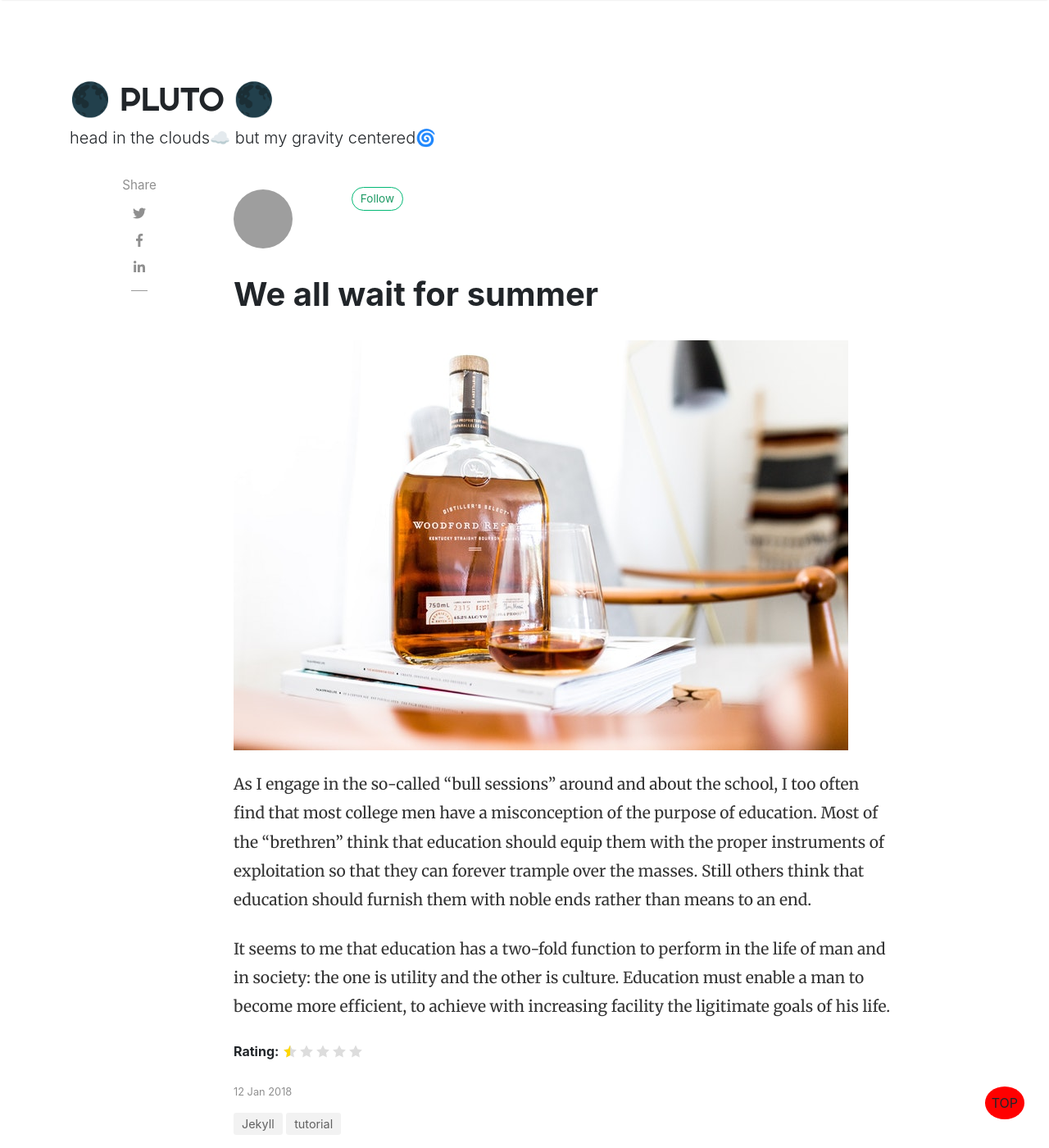
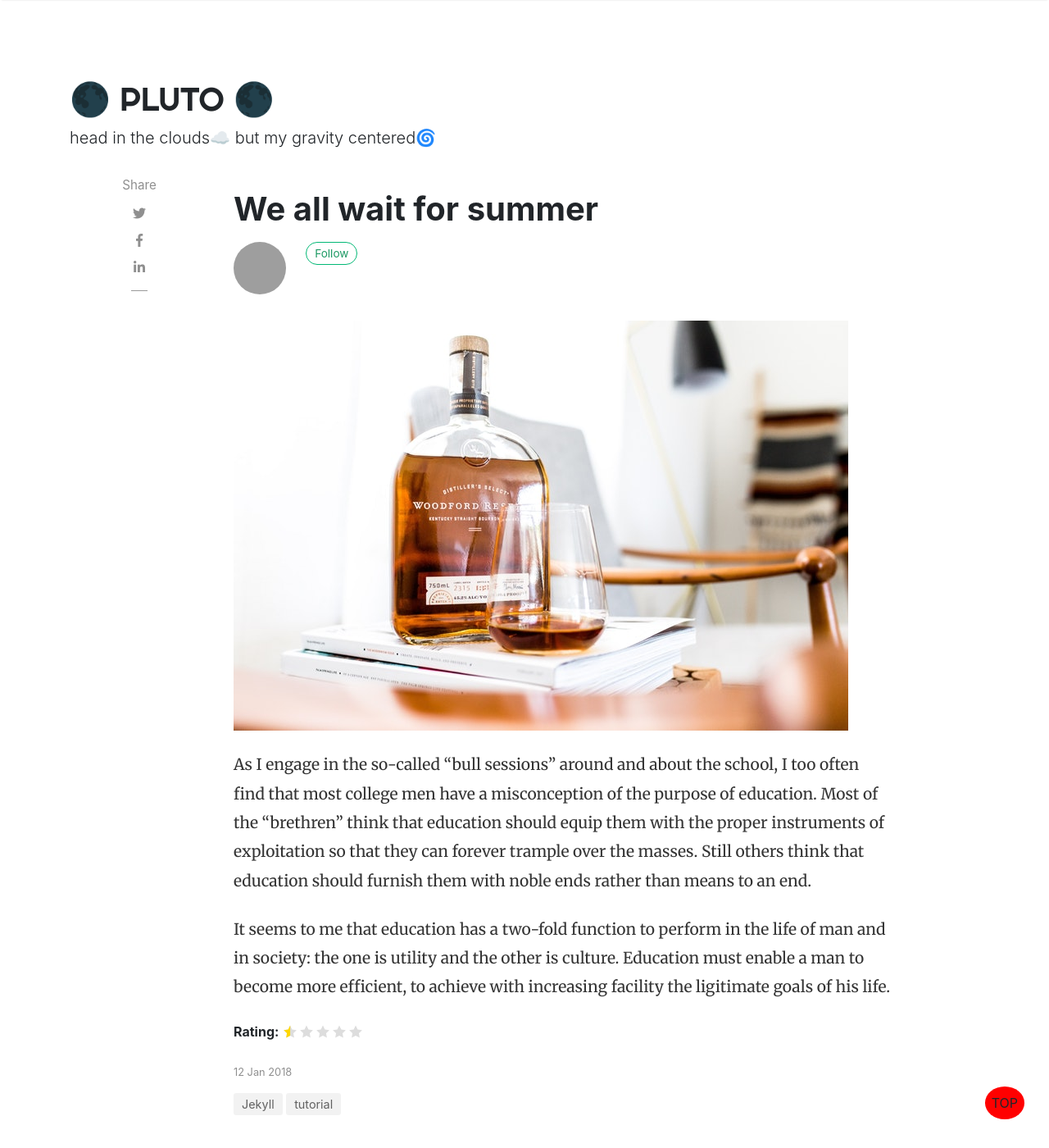
Before and after one commit to nvrtmd/nvrtmd.github.io, a Jekyll site: the page built from _posts/2018-01-12-we-all-wait-for-summer.md, in a window 1280 px wide and 1400 px high. Shown: the whole window at 82% size. Built offline with Jekyll 4.4.1, drawn with Linux system fonts in a browser that asks for light colours; nearby versions of some CDN libraries; comment, search, counter and statistics services are not loaded; grey boxes are pictures that could not be loaded.

Commit message:
:lipstick: 게시글 작성자 영역 커스텀 적용

```diff
--- a/_layouts/post.html
+++ b/_layouts/post.html
@@ -20,27 +20,27 @@
 
         <div class="col-md-9 flex-first flex-md-unordered">
             <div class="mainheading">
-
+                    <!-- Post Title -->
+                <h1 class="posttitle">{{ page.title }}</h1>
                     <!-- Author Box -->
                     {% if page.author %}
-                <div class="row post-top-meta">
-                    <div class="col-xs-12 col-md-3 col-lg-2 text-center text-md-left mb-4 mb-md-0">
+                    <div class="author-wrapper">
+                        <div class="author-avatar">
                             {% if author.avatar %}
                             <img class="author-thumb" src="{{site.baseurl}}/{{ author.avatar }}" alt="{{ author.display_name }}">
                             {% else %}
                             <img class="author-thumb" src="https://www.gravatar.com/avatar/{{ author.gravatar }}?s=250&d=mm&r=x" alt="{{ author.display_name }}">
                             {% endif %}
                         </div>
-                    <div class="col-xs-12 col-md-9 col-lg-10 text-center text-md-left">
-                        <a target="_blank" class="link-dark" href="{{ author.web }}">{{ author.display_name }}</a><a target="_blank" href="{{ author.twitter }}" class="btn follow">Follow</a>
-                        <span class="author-description">{{ author.description }}</span>
+                        <div class="author-information">
+                            <div class="author-nickname">
+                                <a target="_blank" href="{{ author.web }}" style="color: black;font-weight: 500; margin: auto 0.5rem auto 0;">{{ author.display_name }}</a>
+                                <a target="_blank" href="{{ author.twitter }}" class="btn follow">Follow</a>
+                            </div>
+                            <div class="author-description">{{ author.description }}</div>
                         </div>
                     </div>
                     {% endif %}
-
-                <!-- Post Title -->
-                <h1 class="posttitle">{{ page.title }}</h1>
-
             </div>
 
             <!-- Adsense if enabled from _config.yml (change your pub id and slot) -->
--- a/_sass/_syntax.scss
+++ b/_sass/_syntax.scss
@@ -216,6 +216,6 @@
   font-weight: 500;
   &:hover {
 	text-decoration: none;
-	background-color: #028655;
+	background-color: #00603d;
 }
 }
--- a/assets/css/screen.css
+++ b/assets/css/screen.css
@@ -176,15 +176,36 @@
     margin-bottom: 15px;
 }
 
+.author-wrapper {
+    display: flex;
+    margin: 1rem 0 1rem;
+}
+
+.author-avatar {
+    width: 8%;
+    margin-right: 1rem;
+}
+
+.author-information {
+    color: rgba(0, 0, 0, .44);
+}
+
+.author-nickname {
+    display: flex;
+}
+
+.author-description {
+    /* background-color: blue;     */
+    color: rgba(0, 0, 0, .44);
+    font-size: 0.9rem;
+}
+
 .author-thumb {
-    width: 40px;
-    height: 40px;
-    margin-right: 13px;
     border-radius: 100%;
 }
 
 .post-top-meta {
-    margin-bottom: 2rem;
+    margin-bottom: 5rem;
 }
 
 .post-top-meta .author-thumb {
@@ -534,6 +555,11 @@
     display: inline-block;
 }
 
+.btn.follow:hover {
+    border-color: #00603d !important;
+    color: #00603d !important;
+}
+
 .btn.subscribe {
     background-color: #1C9963;
     border-color: #1C9963;
@@ -626,8 +652,8 @@
 }
 
 .authorpage .author-description {
-    font-size: 1rem;
-    color: rgba(0, 0, 0, .6);
+    /* font-size: 0.5rem;
+    color: rgba(0, 0, 0, .6); */
 }
 
 .post-top-meta.authorpage .btn.follow {
```
Lines whose indentation alone changed are shown as unchanged.
